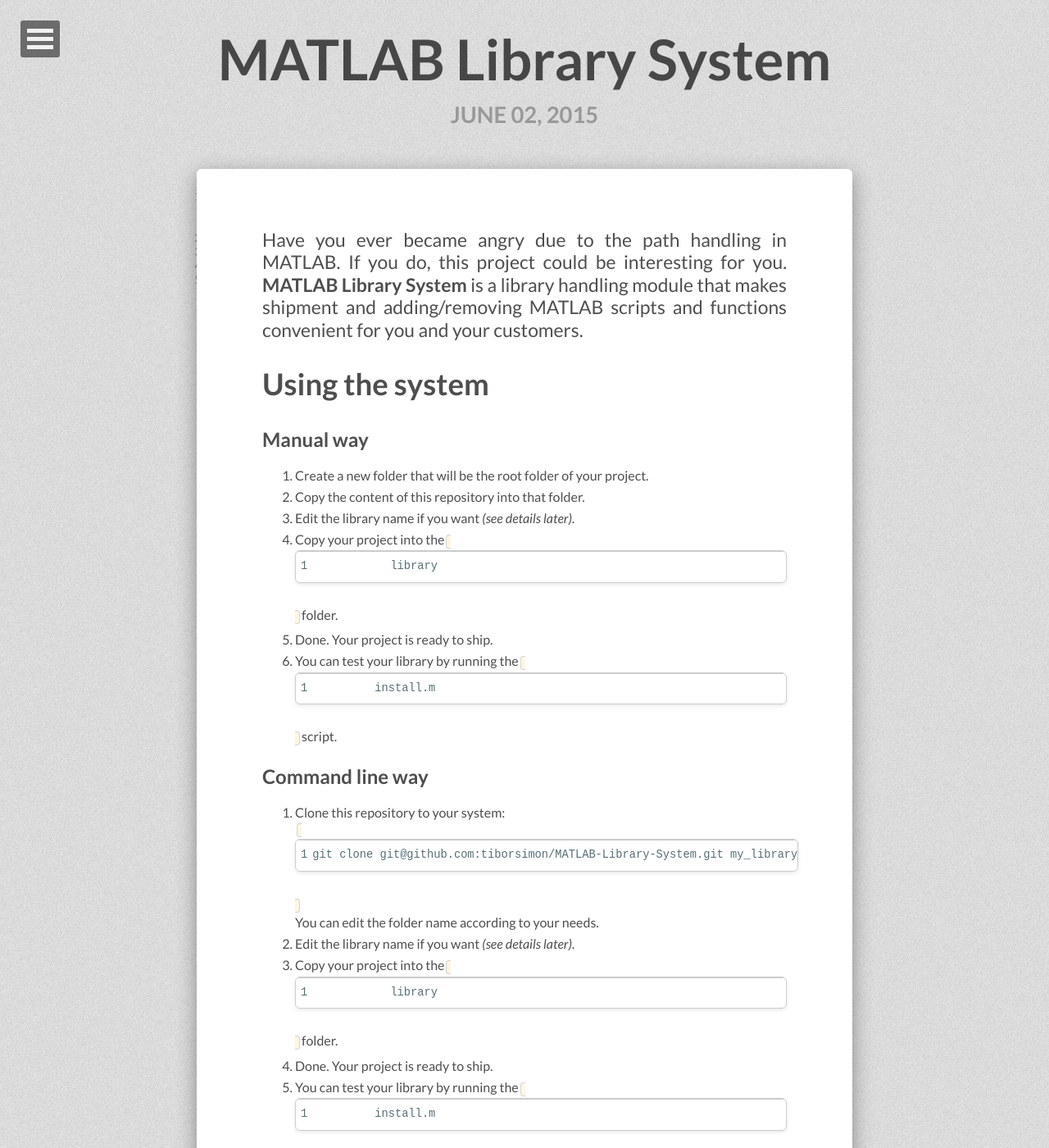
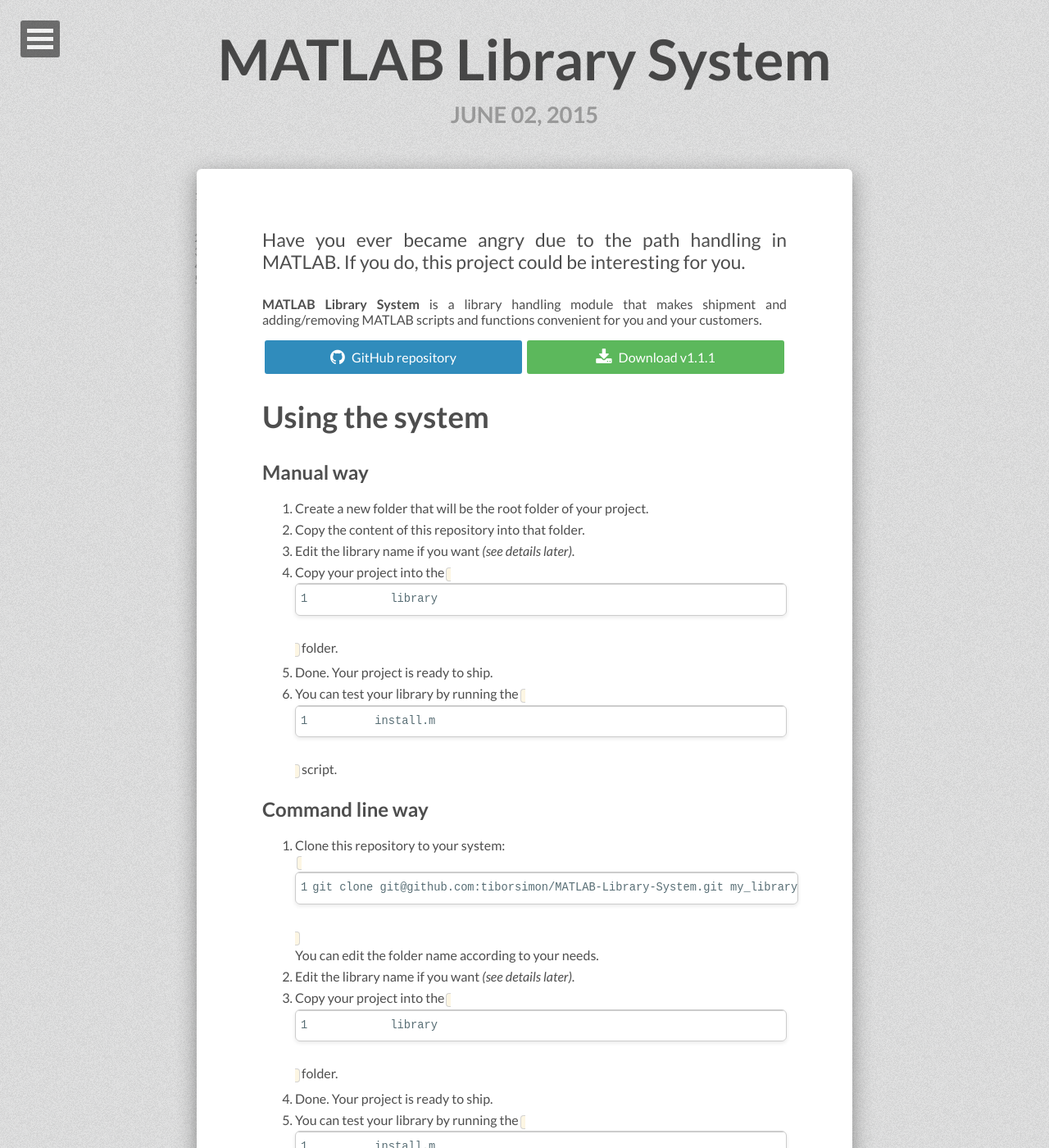
Before and after one commit to tiborsimon/tiborsimon.github.io, a Jekyll site: the page built from _posts/2015-06-02-matlab-library-system.md, in a window 1280 px wide and 1400 px high. Shown: the whole window at 82% size. Built offline with Jekyll 4.4.1, drawn with Linux system fonts in a browser that asks for light colours; nearby versions of some CDN libraries; comment, search, counter and statistics services are not loaded; some of the changed text lies outside the part shown.

Commit message:
Article update

```diff
--- a/_posts/2015-06-02-matlab-library-system.md
+++ b/_posts/2015-06-02-matlab-library-system.md
@@ -9,7 +9,12 @@
 version: v1.1.1
 ---
 
-Have you ever became angry due to the path handling in MATLAB. If you do, this project could be interesting for you. __MATLAB Library System__ is a library handling module that makes shipment and adding/removing MATLAB scripts and functions convenient for you and your customers.
+Have you ever became angry due to the path handling in MATLAB. If you do, this project could be interesting for you.
+
+__MATLAB Library System__ is a library handling module that makes shipment and adding/removing MATLAB scripts and functions convenient for you and your customers.
+
+
+{% include repo_and_release.html %}
 
 # Using the system
 
@@ -31,8 +36,6 @@
 1. Copy your project into the `library` folder.
 1. Done. Your project is ready to ship.
 1. You can test your library by running the `install.m` script.
-
-{% include repo_and_release.html %}
 
 # Folder structure
 
```
